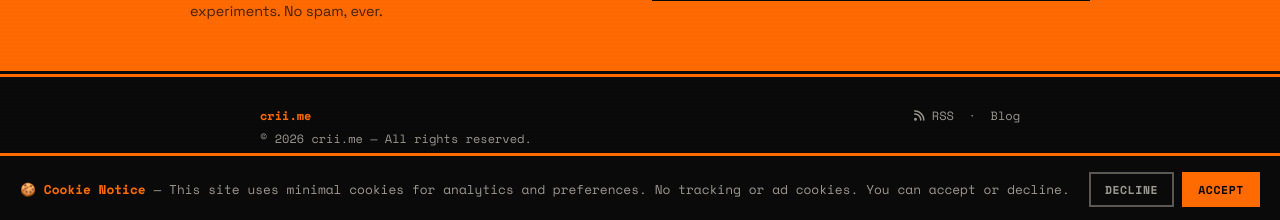
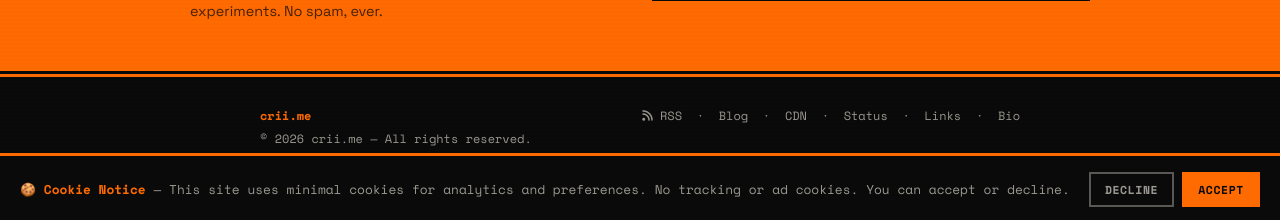
Before and after one commit to giocolieredev/the-blog, a Jekyll site: the page built from index.html, in a window 1280 px wide. Shown: the part 677-897 px from the top of the page. Built offline with Jekyll 4.4.1, drawn with Linux system fonts in a browser that asks for light colours.

Commit message:
Update footer with all subdomains
Add links to CDN, Status, Links, and Bio in the blog footer.

🤖 Generated with Codebuff
Co-Authored-By: Codebuff <noreply@codebuff.com>

```diff
--- a/_includes/footer.html
+++ b/_includes/footer.html
@@ -9,6 +9,14 @@
       <a href="{{ '/feed.xml' | relative_url }}"><i class="fa-solid fa-rss"></i> RSS</a>
       &nbsp;·&nbsp;
       <a href="{{ '/' | relative_url }}">Blog</a>
+      &nbsp;·&nbsp;
+      <a href="https://cdn.crii.me">CDN</a>
+      &nbsp;·&nbsp;
+      <a href="https://status.crii.me">Status</a>
+      &nbsp;·&nbsp;
+      <a href="https://link.crii.me">Links</a>
+      &nbsp;·&nbsp;
+      <a href="https://bio.crii.me">Bio</a>
     </div>
   </div>
 </footer>
```
